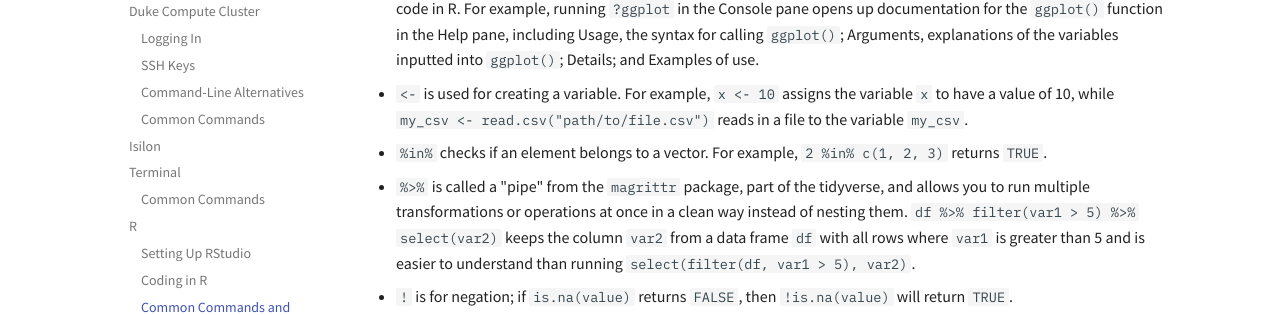
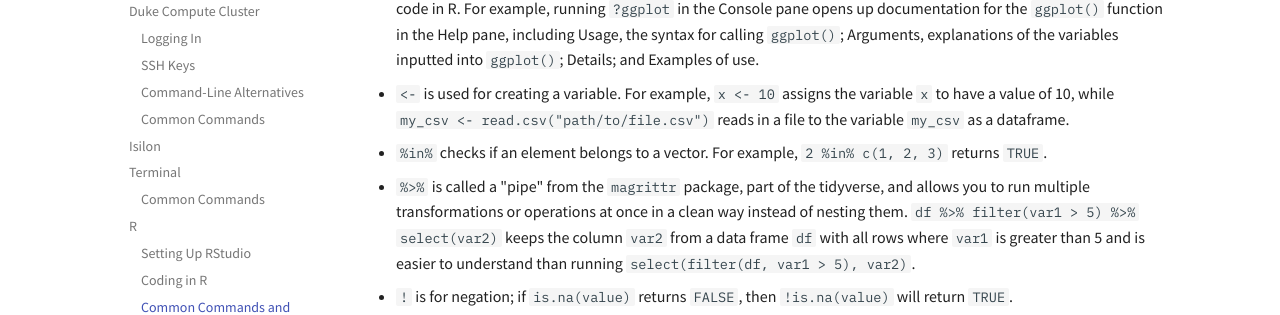
Before and after one commit to LAD-LAB/lad-lab.github.io, an MkDocs documentation site: the page built from docs/settingup.md, in a window 1280 px wide and 900 px high, scrolled down 5642 px. Shown: the part 151-466 px from the top of the window. Built offline with MkDocs 1.6.1 and Material for MkDocs 9.7.7, drawn with Linux system fonts in a browser that asks for light colours.

Commit message:
Fixing typoes

```diff
--- a/docs/settingup.md
+++ b/docs/settingup.md
@@ -195,7 +195,7 @@ Besides `install.packages()` and `library()`, common or helpful operators and fu
 **Operators**
 
 * `?` is used for accessing documentation and help files for any loaded package and is a great way for learning how to code in R. For example, running `?ggplot` in the Console pane opens up documentation for the `ggplot()` function in the Help pane, including Usage, the syntax for calling `ggplot()`; Arguments, explanations of the variables inputted into `ggplot()`; Details; and Examples of use.
-*  `<-` is used for creating a variable. For example, `x <- 10` assigns the variable `x` to have a value of 10, while `my_csv <- read.csv("path/to/file.csv")` reads in a file to the variable `my_csv`.
+*  `<-` is used for creating a variable. For example, `x <- 10` assigns the variable `x` to have a value of 10, while `my_csv <- read.csv("path/to/file.csv")` reads in a file to the variable `my_csv` as a dataframe.
 * `%in%` checks if an element belongs to a vector. For example, `2 %in% c(1, 2, 3)` returns `TRUE`.
 * `%>%` is called a "pipe" from the `magrittr` package, part of the tidyverse, and allows you to run multiple transformations or operations at once in a clean way instead of nesting them. `df %>% filter(var1 > 5) %>% select(var2)` keeps the column `var2` from a data frame `df` with all rows where `var1` is greater than 5 and is easier to understand than running `select(filter(df, var1 > 5), var2)`.
 * `!` is for negation; if `is.na(value)` returns `FALSE`, then `!is.na(value)` will return `TRUE`.
```
Also changed, not shown: docs/sql.md (+1 -1 lines).
